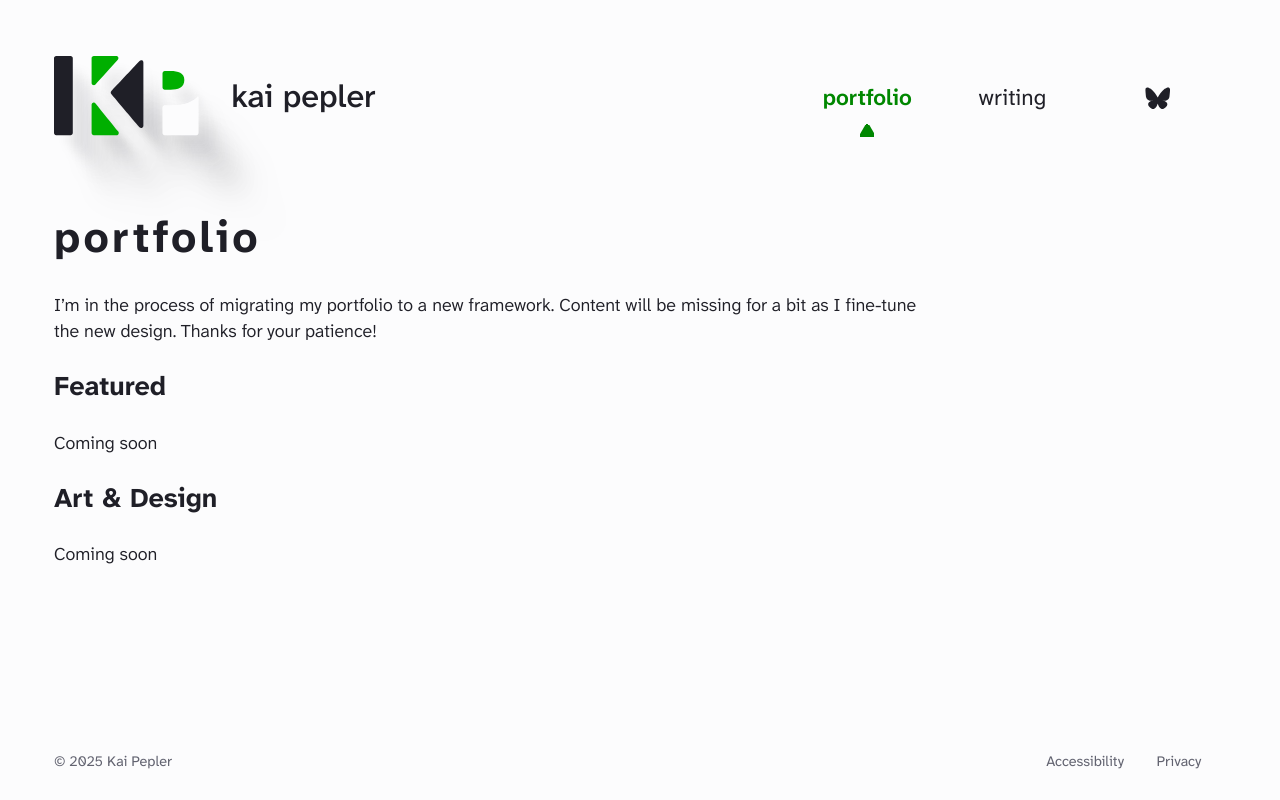
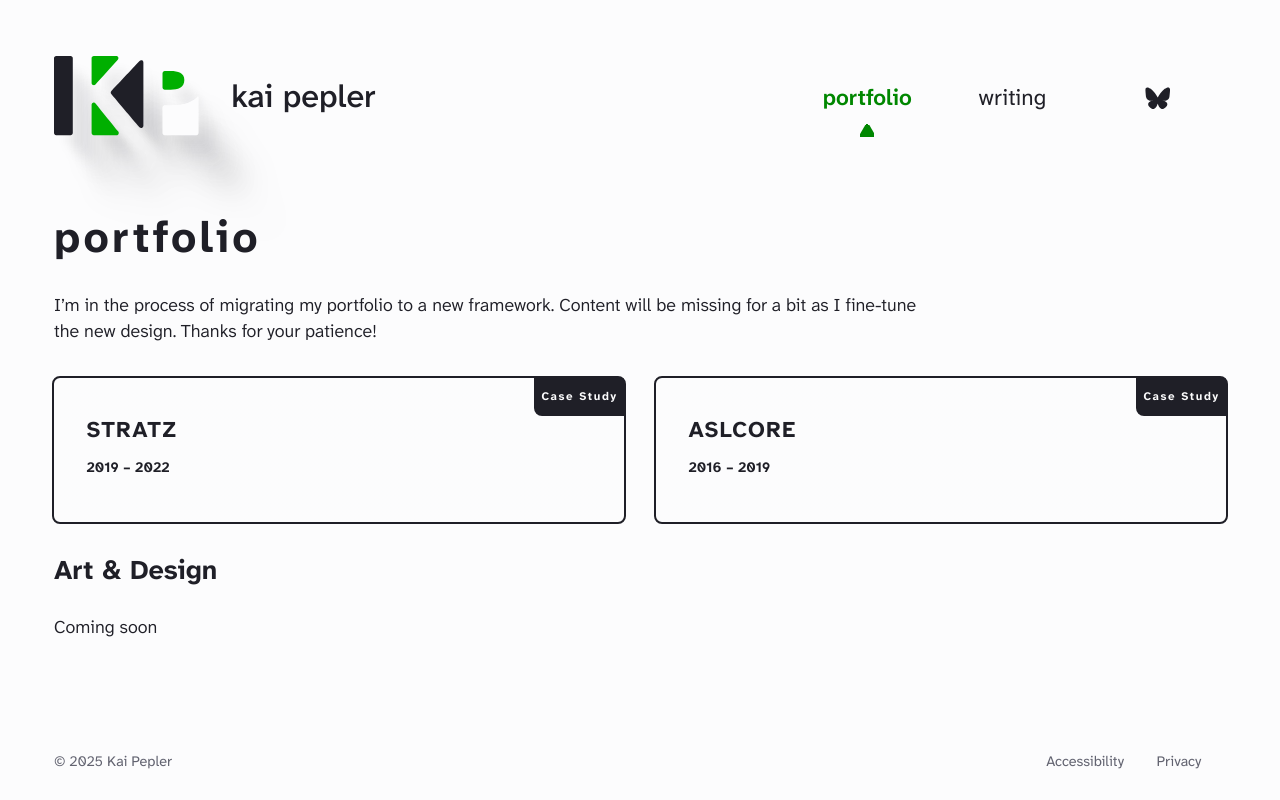
Before and after one commit to kaipepler/kaipepler, a SvelteKit app: page /portfolio in a window 1280 px wide. Built offline with nearby package versions, Linux system fonts and the light colour scheme.

Commit message:
Minor text fixes

```diff
--- a/src/routes/portfolio/+page.svelte
+++ b/src/routes/portfolio/+page.svelte
@@ -10,10 +10,129 @@
 	</p>
 </section>
 <section>
-	<h2>Featured</h2>
-	<p>Coming soon</p>
+	<h2 class="visually-hidden">Featured</h2>
+
+	<div class="portfolio-featured">
+		<a class="project-card" href="stratz/" id="stratz"
+			><div class="project-title">STRATZ</div>
+			<div class="project-type">Case Study</div>
+			<div class="project-date">2019 – 2022</div></a
+		>
+
+		<a class="project-card" href="aslcore/" id="aslcore"
+			><div class="project-title">ASLCORE</div>
+			<div class="project-type">Case Study</div>
+			<div class="project-date">2016 – 2019</div></a
+		>
+	</div>
 </section>
 <section>
 	<h2>Art & Design</h2>
 	<p>Coming soon</p>
 </section>
+
+<style>
+	a.project-card {
+		position: relative;
+		border: 2px solid var(--text-primary);
+		border-radius: 8px;
+		padding: 2.5rem 2rem;
+		display: block;
+		color: var(--default);
+		background-image: linear-gradient(to right, var(--background), var(--background));
+		z-index: 1;
+		text-decoration: none;
+		transition-property: transform, color, box-shadow;
+		transition-duration: 0.2s;
+		transition-timing-function: ease-in-out;
+
+		&::before {
+			position: absolute;
+			content: '';
+			border-radius: 6px;
+			top: 0;
+			right: 0;
+			bottom: 0;
+			left: 0;
+			z-index: -1;
+			transition: opacity 0.2s ease-in-out;
+			opacity: 0;
+		}
+		&:hover::before {
+			opacity: 1;
+		}
+
+		&:hover {
+			color: white;
+			box-shadow: 0 3px 6px 1px rgba(0, 0, 0, 0.3);
+		}
+
+		div.project-title {
+			font-weight: bold;
+			font-size: var(--step-1);
+			padding-bottom: 0.75rem;
+			letter-spacing: 0.075rem;
+		}
+
+		div.project-type {
+			position: absolute;
+			top: 0;
+			right: 0;
+			padding: 0.35rem;
+			padding-left: calc(0.35rem + 2px);
+			background: var(--text-primary);
+			border-bottom-left-radius: 8px;
+			border-top-right-radius: 2px;
+			color: var(--background);
+			font-size: var(--step--2);
+			font-weight: bold;
+			letter-spacing: 0.1rem;
+		}
+
+		div.project-date {
+			font-size: var(--step--1);
+		}
+	}
+
+	div.portfolio-featured {
+		display: grid;
+		grid-template-columns: repeat(2, 1fr);
+		gap: 2rem;
+		margin-block: 2rem;
+		max-width: unset;
+	}
+
+	#stratz::before {
+		background-image: linear-gradient(#123137, #00809c);
+	}
+	#aslcore::before {
+		background-image: linear-gradient(#313131, #0c880c);
+	}
+	#abstract-no1::before {
+		background-image: linear-gradient(#088800, #00846e);
+	}
+	#dota-card-series::before {
+		background-image: linear-gradient(#4022b8, #b01e24);
+	}
+	#randleman-program::before {
+		background-image: linear-gradient(#54200b, #a96521);
+	}
+	#tare::before {
+		background-image: linear-gradient(#9955cc, #4365fe);
+	}
+	#recorder-society::before {
+		background-image: linear-gradient(#002446, #007dab);
+	}
+	#mind-8::before {
+		background-image: linear-gradient(#0075db, #00856b);
+	}
+	#free-leaf-artisan-tea::before {
+		background-image: linear-gradient(#108743, #5e8000);
+	}
+	#violin-studies::before {
+		background-image: linear-gradient(#902308, #966f00);
+	}
+	#estrea::before {
+		background-image: linear-gradient(#2c4f7d, #4778af);
+	}
+</style>
```
